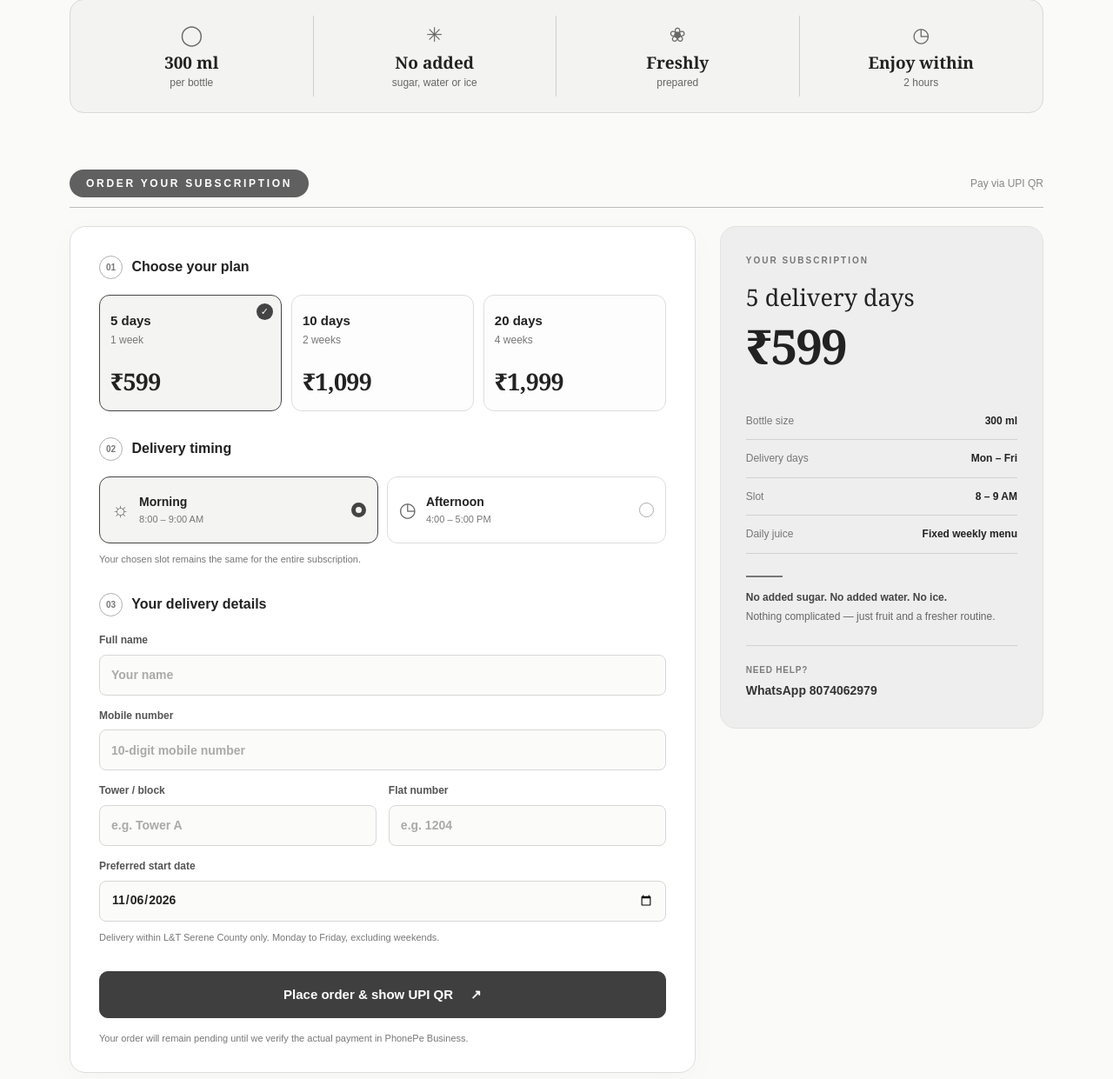
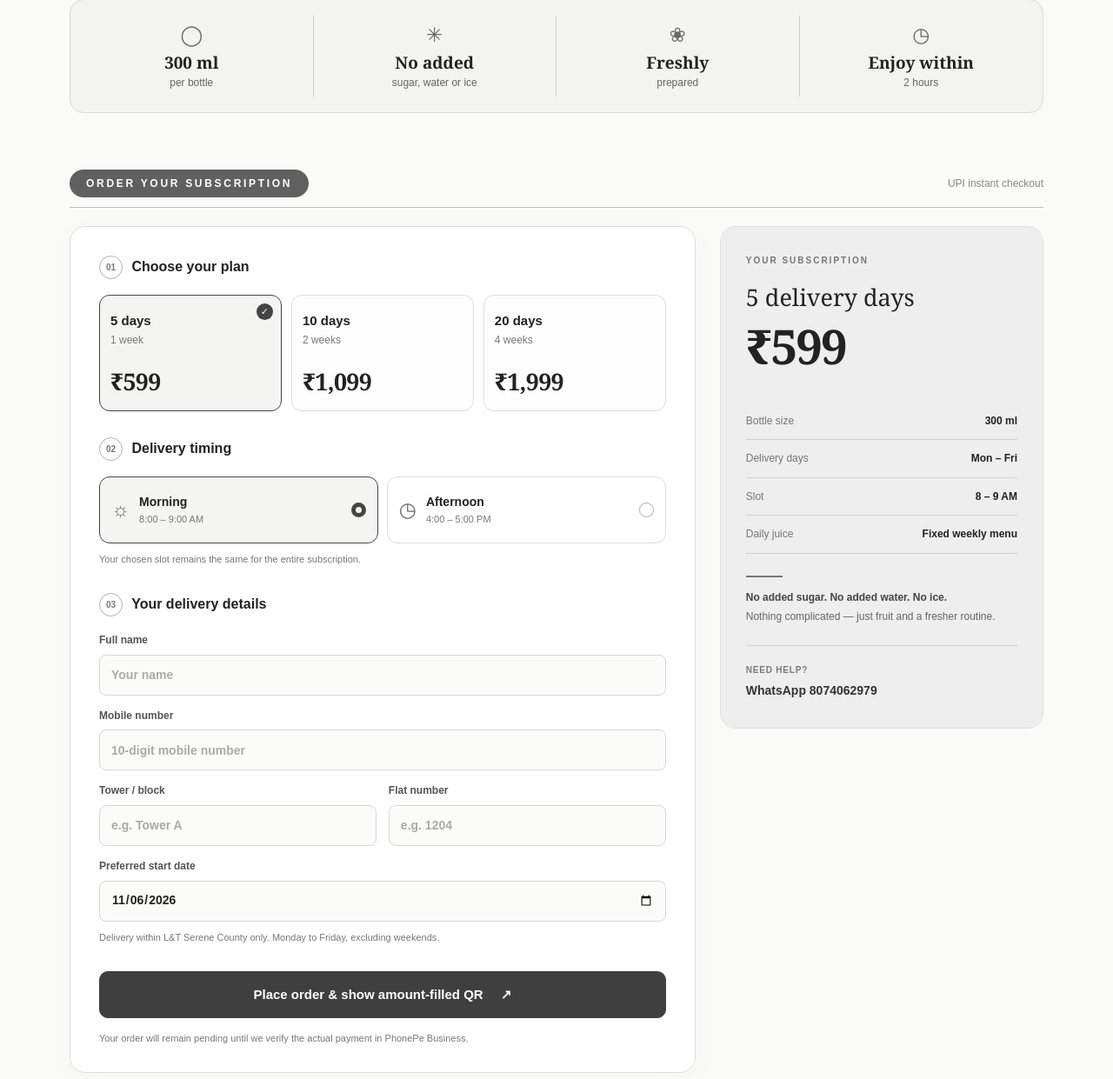
Before and after one commit to ParamMandloi/PureFruit, a Flask app: page / in a window 1280 px wide. Shown: the part 866-2107 px from the top of the page at 87% size. Run offline with Flask 3, Linux system fonts and the light colour scheme.

Commit message:
Add files via upload

```diff
--- a/templates/index.html
+++ b/templates/index.html
@@ -48,7 +48,7 @@
     </section>
 
     <section class="wrap order-section" id="order" aria-labelledby="order-heading">
-      <div class="section-heading"><h2 id="order-heading">ORDER YOUR SUBSCRIPTION</h2><span>Pay via UPI QR</span></div>
+      <div class="section-heading"><h2 id="order-heading">ORDER YOUR SUBSCRIPTION</h2><span>UPI instant checkout</span></div>
       <div class="order-grid">
         <form id="order-form" class="order-panel" novalidate>
           <fieldset class="field-group plan-group">
@@ -82,23 +82,23 @@
           </fieldset>
           <input class="invisible-field" name="website" type="text" tabindex="-1" autocomplete="off" aria-hidden="true">
           <div id="form-error" class="form-error" role="alert" hidden></div>
-          <button class="button button-dark button-submit" type="submit" id="submit-order">Place order &amp; show UPI QR <span aria-hidden="true">↗</span></button>
+          <button class="button button-dark button-submit" type="submit" id="submit-order">Place order &amp; show amount-filled QR <span aria-hidden="true">↗</span></button>
           <p class="after-submit">Your order will remain pending until we verify the actual payment in PhonePe Business.</p>
           <div id="form-success" class="form-success" role="status" hidden></div>
           <section class="upi-checkout" id="upi-checkout" hidden aria-live="polite">
             <h3>Pay for your subscription</h3>
             <div class="upi-due" id="upi-due">₹599</div>
-            <img src="{{ url_for('static', filename='phonepe-qr.jpg', v='upi-1') }}" alt="Official GreenRise Buzz Private Limited PhonePe UPI QR code" class="upi-qr-image" width="743" height="1280">
-            <p><strong>Payee: GREENRISE BUZZ PRIVATE LIMITED</strong></p>
-            <p class="hint">Scan with any supported UPI app. On the same phone, save the QR image and use your payment app’s scan-from-gallery option if available. Check the payee and amount before paying.</p>
-            <a class="gray-link" href="{{ url_for('static', filename='phonepe-qr.jpg', v='upi-1') }}" download="PureFruit-PhonePe-QR.jpg">Save QR image</a>
-            <p class="hint">After paying, enter the transaction reference from your UPI app. <strong>Submitting it does not confirm payment.</strong></p>
-            <div id="upi-ref-form" class="upi-ref-form">
-              <label for="upi-reference">UPI transaction reference / UTR</label>
-              <input id="upi-reference" name="upi_reference" minlength="10" maxlength="40" placeholder="Reference from your payment app" autocomplete="off">
-              <button class="button button-dark" id="upi-ref-submit" type="button">Submit payment reference</button>
-            </div>
-            <p id="upi-ref-feedback" role="status" class="hint"></p>
+            <p class="upi-order-ref" id="upi-order-ref"></p>
+            <img id="upi-qr-image" alt="UPI QR with the selected PureFruit order amount prefilled" class="upi-dynamic-qr" width="280" height="280" hidden>
+            <p class="hint">Scan this QR using a UPI app. Confirm that the payee is <strong>GREENRISE BUZZ PRIVATE LIMITED</strong> and the amount matches your plan before authorizing payment.</p>
+            <a id="upi-pay-app" class="button button-dark upi-app-button" href="#" hidden>Pay using UPI App <span aria-hidden="true">↗</span></a>
+            <a id="upi-save-qr" class="gray-link" href="#" download="PureFruit-UPI-Payment.png">Download payment QR</a>
+            <button id="upi-paid-claim" class="button button-outline upi-completed-button" type="button">I've completed payment</button>
+            <p id="upi-payment-feedback" role="status" class="hint"></p>
+            <details class="upi-fallback"><summary>QR not working? Use original PhonePe QR</summary>
+              <p class="hint">This QR does not prefill the amount. Enter the exact plan amount manually. Staff must still verify the real bank credit.</p>
+              <img src="{{ url_for('static', filename='phonepe-qr.jpg', v='upi-1') }}" alt="Original GreenRise Buzz PhonePe merchant QR" class="upi-original-qr" width="743" height="1280">
+            </details>
           </section>
         </form>
 
@@ -119,6 +119,6 @@
   </main>
 
   <footer class="footer"><div class="wrap footer-inner"><div><strong class="footer-brand">PureFruit</strong><span>Naturally Fresh.</span></div><div>Real fruit. Real people. A healthier tomorrow.</div><div>© PureFruit · <a href="https://www.purefruit.in">purefruit.in</a></div></div></footer>
-  <script src="{{ url_for('static', filename='app.js', v='upi-1') }}" defer></script>
+  <script src="{{ url_for('static', filename='app.js', v='upi-2') }}" defer></script>
 </body>
 </html>
```
Also changed, not shown: templates/admin.html (+4 -4 lines).
